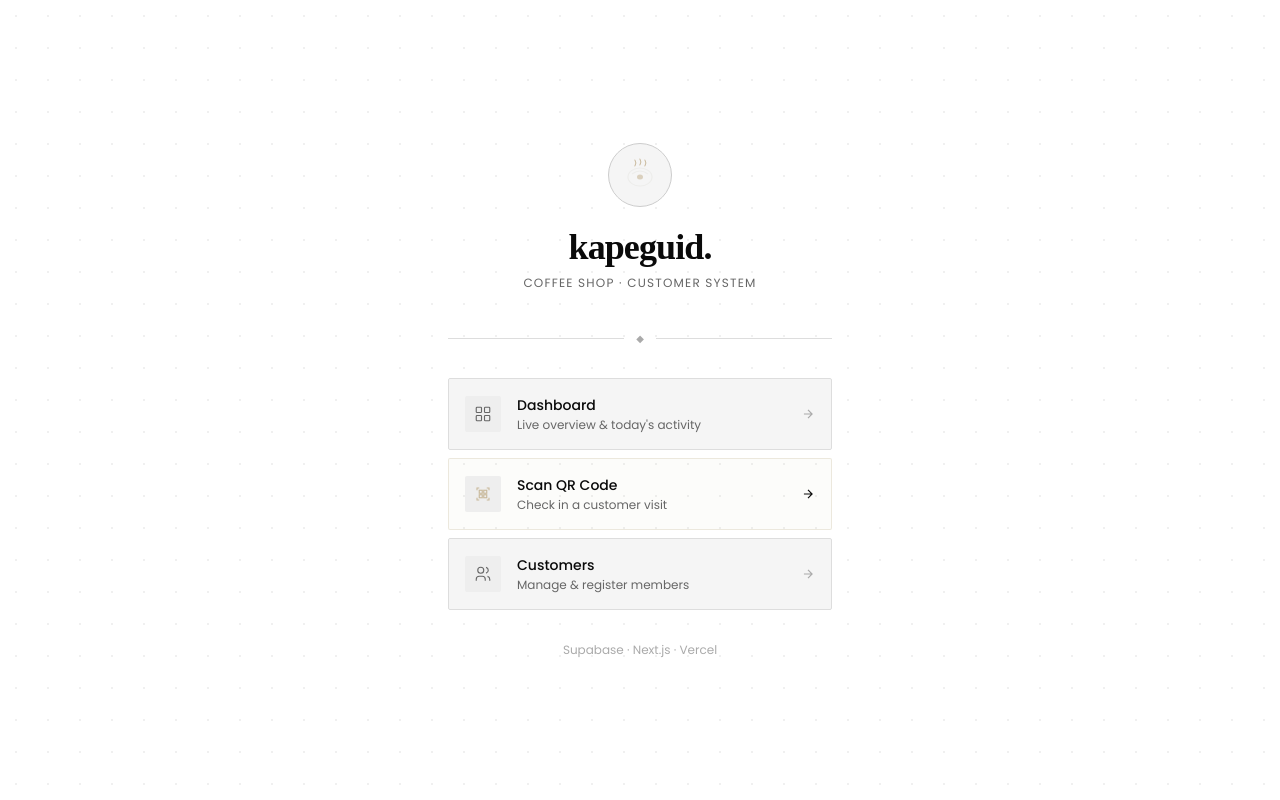
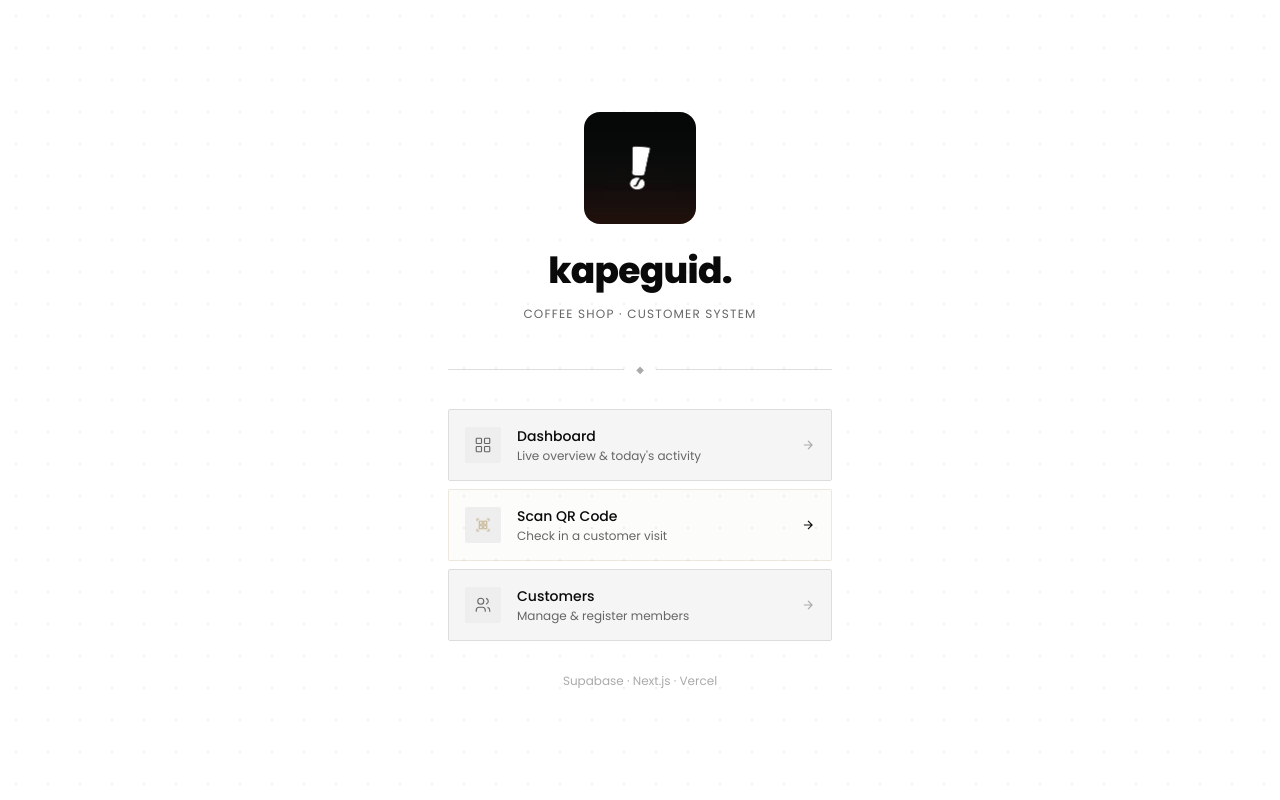
Before and after one commit to atundaryl-ops/kapeguidv2, a Next.js app: page / in a window 1280 px wide. Built offline with nearby package versions, Linux system fonts and the light colour scheme.

Commit message:
adjustment4

```diff
--- a/app/page.tsx
+++ b/app/page.tsx
@@ -7,20 +7,10 @@ export default function Home() {
 
         {/* Logo mark */}
         <div className="text-center mb-10">
-          <div className="inline-flex items-center justify-center w-16 h-16 rounded-full mb-5"
-            style={{ border: "1px solid var(--border2)", background: "var(--surface)" }}>
-            <svg width="36" height="36" viewBox="0 0 36 36" fill="none">
-              {/* Coffee bean */}
-              <ellipse cx="18" cy="20" rx="12" ry="9" stroke="#EDEDEB" strokeWidth="1.2" fill="none"/>
-              <path d="M10 17 Q18 11 26 17" stroke="#EDEDEB" strokeWidth="1.2" fill="none"/>
-              <ellipse cx="18" cy="20" rx="3" ry="2.5" fill="#C8B89A" opacity="0.6"/>
-              {/* Steam */}
-              <path d="M13 9 Q15 6 13 3" stroke="#C8B89A" strokeWidth="1" fill="none" strokeLinecap="round"/>
-              <path d="M18 8 Q20 5 18 2" stroke="#C8B89A" strokeWidth="1" fill="none" strokeLinecap="round"/>
-              <path d="M23 9 Q25 6 23 3" stroke="#C8B89A" strokeWidth="1" fill="none" strokeLinecap="round"/>
-            </svg>
+          <div className="mb-5 flex justify-center">
+            <img src="/images/logo.jpg" alt="KapeGuid Logo" style={{ width: 112, height: 112, objectFit: "contain", borderRadius: 16 }} />
           </div>
-          <h1 className="font-display text-4xl font-black tracking-tight" style={{ color: "var(--text)" }}>
+          <h1 style={{ fontFamily: "Poppins, sans-serif", fontSize: 36, fontWeight: 800, letterSpacing: "-0.02em", color: "var(--text)" }}>
             kape<span style={{ color: "var(--warm)" }}>guid.</span>
           </h1>
           <p className="mt-2 text-xs tracking-widest uppercase" style={{ color: "var(--text-muted)" }}>
```
Also changed, not shown: Images/logo.jpg (added), Public/images/logo.jpg (added).
